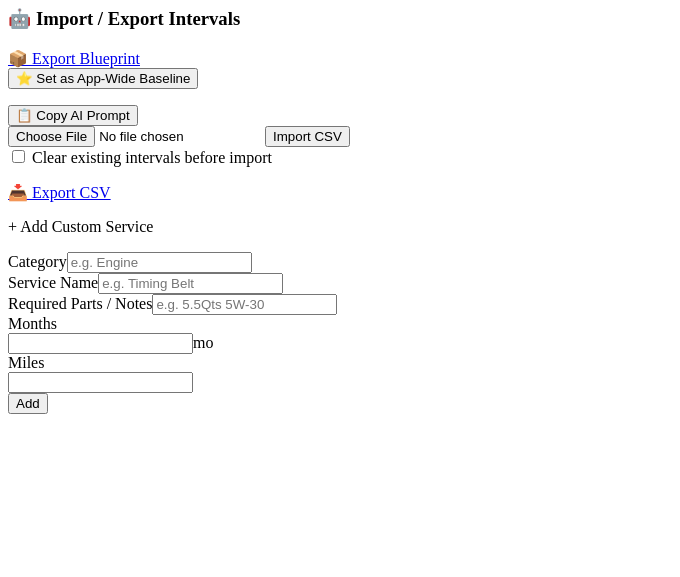
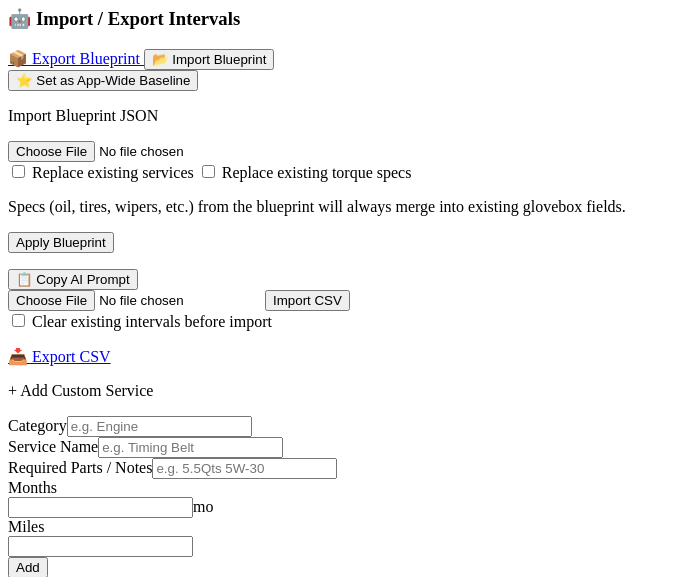
Before and after one commit to officialxndr/fleet-maintenance-addon, a Flask app: template fleet_maintenance/templates/_intervals.html in a window 1280 px wide. Shown: the top 577 px of the page, without its empty margins (0-680 px from the left). Run offline with Flask 3, Linux system fonts and the light colour scheme; the template is opened without the code that fills it, so the values that code supplies are empty.

Commit message:
added importing blueprints

```diff
--- a/fleet_maintenance/app.py
+++ b/fleet_maintenance/app.py
@@ -436,6 +436,25 @@
     save_db(db, sync_mqtt=False)
     return redirect(f"{get_base_path()}/vehicle/{vin}")
 
+@app.route('/api/<vin>/batch_delete_services', methods=['POST'])
+def batch_delete_services(vin):
+    ids = request.json.get('ids', [])
+    db = load_db()
+    db["vehicles"][vin]["services"] = [s for s in db["vehicles"][vin]["services"] if s["id"] not in ids]
+    save_db(db)
+    if mqtt_client and mqtt_client.is_connected():
+        for sid in ids:
+            mqtt_client.publish(f"homeassistant/sensor/fleet_{vin}/{sid}/config", "", retain=True)
+    return jsonify({"status": "success", "deleted": len(ids)})
+
+@app.route('/api/<vin>/batch_delete_logs', methods=['POST'])
+def batch_delete_logs(vin):
+    ids = request.json.get('ids', [])
+    db = load_db()
+    db["vehicles"][vin]["logbook"] = [l for l in db["vehicles"][vin]["logbook"] if l.get("id") not in ids]
+    save_db(db, sync_mqtt=False)
+    return jsonify({"status": "success", "deleted": len(ids)})
+
 @app.route('/api/<vin>/clear_logbook', methods=['POST'])
 def clear_logbook(vin):
     db = load_db()
@@ -618,6 +637,63 @@
     )
 
 
+@app.route('/api/<vin>/import_blueprint', methods=['POST'])
+def import_blueprint(vin):
+    if 'blueprint_file' not in request.files or request.files['blueprint_file'].filename == '':
+        return redirect(f"{get_base_path()}/vehicle/{vin}")
+    db = load_db()
+    if vin not in db.get("vehicles", {}):
+        return redirect(f"{get_base_path()}/")
+    try:
+        bp = json.loads(request.files['blueprint_file'].stream.read().decode("utf-8"))
+    except (ValueError, UnicodeDecodeError):
+        return redirect(f"{get_base_path()}/vehicle/{vin}")
+    if not isinstance(bp, dict) or bp.get("blueprint_version") != 1:
+        return redirect(f"{get_base_path()}/vehicle/{vin}")
+
+    v = db["vehicles"][vin]
+    clear_services = request.form.get('clear_services') == 'yes'
+    clear_torque = request.form.get('clear_torque') == 'yes'
+
+    if "services" in bp:
+        if clear_services:
+            v["services"] = []
+        for s in bp.get("services", []):
+            v["services"].append({
+                "id": str(uuid.uuid4())[:8],
+                "category": str(s.get("category", "Other")).strip() or "Other",
+                "name": str(s.get("name", "")).strip(),
+                "interval_months": int(s.get("interval_months", 0)),
+                "interval_miles": int(s.get("interval_miles", 0)),
+                "parts_info": str(s.get("parts_info", "")).strip(),
+                "last_service_miles": None,
+                "last_service_date": None,
+                "garage_parts": [{"id": str(uuid.uuid4())[:8], "name": str(p.get("name", "")), "value": str(p.get("value", ""))} for p in (s.get("garage_parts") or [])],
+                "garage_torque": [{"id": str(uuid.uuid4())[:8], "name": str(t.get("name", "")), "value": str(t.get("value", ""))} for t in (s.get("garage_torque") or [])],
+            })
+
+    if "torque_specs" in bp:
+        if clear_torque:
+            v["torque_specs"] = []
+        for t in bp.get("torque_specs", []):
+            v.setdefault("torque_specs", []).append({
+                "id": str(uuid.uuid4())[:8],
+                "component": str(t.get("component", "")).strip(),
+                "torque": str(t.get("torque", "")).strip(),
+                "labels": str(t.get("labels", "")).strip(),
+            })
+
+    if "specs" in bp and isinstance(bp["specs"], dict):
+        existing_specs = v.get("specs") or {}
+        for key in ("engine_oil", "oil_filter", "tire_size", "tire_pressure", "wiper_blades", "manual_url"):
+            if bp["specs"].get(key):
+                existing_specs[key] = str(bp["specs"][key]).strip()
+        v["specs"] = existing_specs
+
+    save_db(db)
+    return redirect(f"{get_base_path()}/vehicle/{vin}")
+
+
 @app.route('/api/<vin>/export_logbook')
 def export_logbook(vin):
     db = load_db()
--- a/fleet_maintenance/templates/_intervals.html
+++ b/fleet_maintenance/templates/_intervals.html
@@ -6,10 +6,32 @@
                 <a href="{{ ingress_path }}/api/{{ current_vin }}/export_blueprint" class="text-xs bg-white dark:bg-zinc-800 border border-indigo-200 dark:border-indigo-800 text-indigo-700 dark:text-indigo-300 py-1.5 px-3 rounded shadow-sm hover:bg-indigo-50 dark:hover:bg-indigo-900/30 transition font-bold whitespace-nowrap" title="Download intervals, glovebox items, torque specs, and reference info — no personal data — as a shareable JSON blueprint.">
                     📦 Export Blueprint
                 </a>
+                <button type="button" onclick="document.getElementById('blueprint-import-panel').classList.toggle('hidden')" class="text-xs bg-white dark:bg-zinc-800 border border-indigo-200 dark:border-indigo-800 text-indigo-700 dark:text-indigo-300 py-1.5 px-3 rounded shadow-sm hover:bg-indigo-50 dark:hover:bg-indigo-900/30 transition font-bold whitespace-nowrap">
+                    📂 Import Blueprint
+                </button>
                 <form action="{{ ingress_path }}/api/{{ current_vin }}/save_as_baseline" method="POST" onsubmit="return confirm('Overwrite the app-wide baseline template with this vehicle\'s exact intervals?');">
                     <button type="submit" class="text-xs bg-indigo-200 dark:bg-indigo-800 text-indigo-800 dark:text-indigo-200 py-1.5 px-3 rounded shadow-sm hover:brightness-95 transition font-bold whitespace-nowrap">⭐ Set as App-Wide Baseline</button>
                 </form>
             </div>
+        </div>
+
+        <div id="blueprint-import-panel" class="hidden mb-4 border border-indigo-200 dark:border-indigo-800 bg-white dark:bg-zinc-800 rounded-lg p-3 shadow-sm">
+            <p class="text-xs font-bold text-indigo-800 dark:text-indigo-300 mb-2">Import Blueprint JSON</p>
+            <form action="{{ ingress_path }}/api/{{ current_vin }}/import_blueprint" method="POST" enctype="multipart/form-data" onsubmit="return confirm('Apply this blueprint to the current vehicle? Depending on your selections below, existing data may be replaced.');" class="flex flex-col gap-2">
+                <input type="file" name="blueprint_file" accept=".json" required class="text-sm p-1 dark:text-gray-300 w-full">
+                <div class="flex flex-wrap gap-4">
+                    <label class="flex items-center gap-1.5 text-xs text-gray-600 dark:text-zinc-400 cursor-pointer">
+                        <input type="checkbox" name="clear_services" value="yes" class="rounded border-gray-300 dark:border-zinc-600 text-accent focus:ring-accent">
+                        Replace existing services
+                    </label>
+                    <label class="flex items-center gap-1.5 text-xs text-gray-600 dark:text-zinc-400 cursor-pointer">
+                        <input type="checkbox" name="clear_torque" value="yes" class="rounded border-gray-300 dark:border-zinc-600 text-accent focus:ring-accent">
+                        Replace existing torque specs
+                    </label>
+                </div>
+                <p class="text-[10px] text-gray-400 dark:text-zinc-500">Specs (oil, tires, wipers, etc.) from the blueprint will always merge into existing glovebox fields.</p>
+                <button type="submit" class="bg-accent text-white text-sm py-1.5 px-4 rounded shadow font-medium transition self-start">Apply Blueprint</button>
+            </form>
         </div>
 
         <div class="flex flex-col md:flex-row gap-4 items-center">
```
Also changed, not shown: fleet_maintenance/templates/_header.html (+15 -0 lines).
